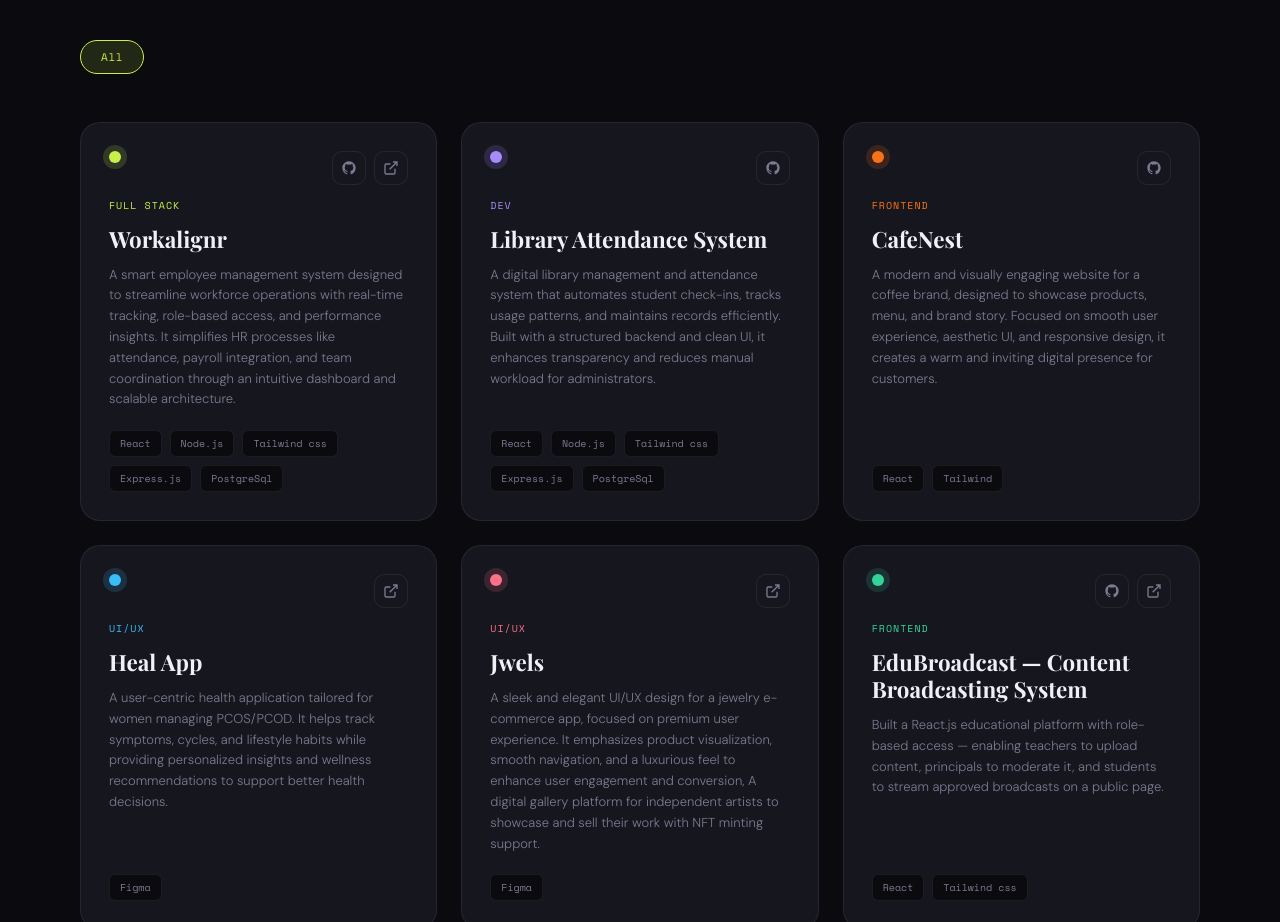
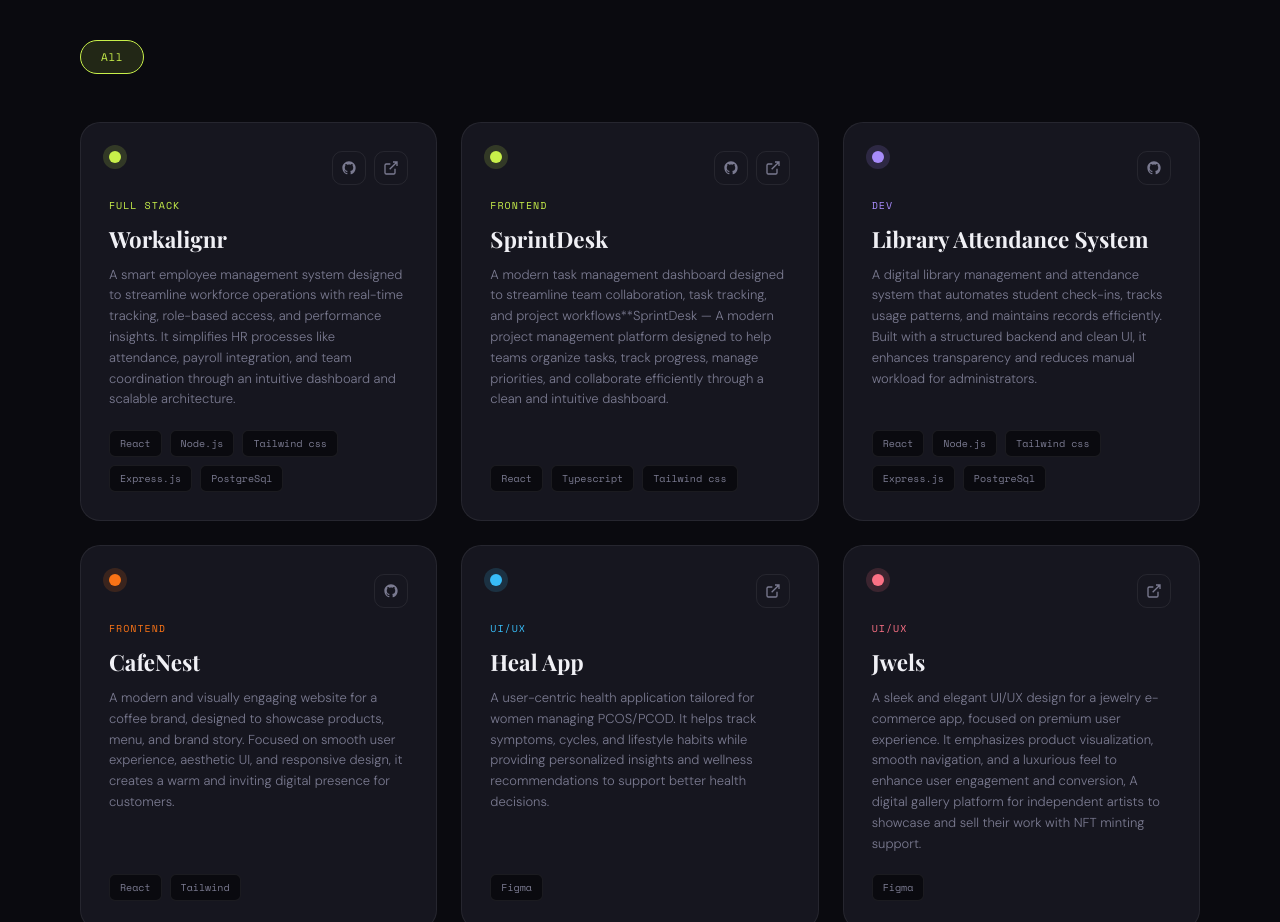
Before and after one commit to akritiofficial26/Portfolio_Website, a React (Create React App) app: page / in a window 1280 px wide. Shown: the part 5700-6622 px from the top of the page. Built offline with nearby package versions, Linux system fonts and the light colour scheme.

Commit message:
Project Added.

```diff
--- a/src/components/Projects/Projects.jsx
+++ b/src/components/Projects/Projects.jsx
@@ -12,8 +12,18 @@ const projects = [
     githubUrl: "https://github.com/adisharma-git/employee-management-system",
     liveUrl: "https://www.workalignr.in/landingPage",
   },
+   {
+    id: 2,
+    tag: "Frontend",
+    title: "SprintDesk",
+    desc: "A modern task management dashboard designed to streamline team collaboration, task tracking, and project workflows**SprintDesk — A modern project management platform designed to help teams organize tasks, track progress, manage priorities, and collaborate efficiently through a clean and intuitive dashboard.",
+    tech: ["React", "Typescript", "Tailwind css"],
+    color: "#c8f04a",
+    githubUrl: "https://github.com/akritiofficial26/sprintdesk",
+    liveUrl: "https://sprintdesk-sigma.vercel.app/login",
+  },
   {
-    id: 2,
+    id: 3,
     tag: "Dev",
     title: "Library Attendance System",
     desc: "A digital library management and attendance system that automates student check-ins, tracks usage patterns, and maintains records efficiently. Built with a structured backend and clean UI, it enhances transparency and reduces manual workload for administrators.",
@@ -23,7 +33,7 @@ const projects = [
     liveUrl: "",
   },
   {
-    id: 3,
+    id: 4,
     tag: "Frontend",
     title: "CafeNest",
     desc: "A modern and visually engaging website for a coffee brand, designed to showcase products, menu, and brand story. Focused on smooth user experience, aesthetic UI, and responsive design, it creates a warm and inviting digital presence for customers.",
@@ -33,27 +43,25 @@ const projects = [
     liveUrl: "",
   },
   {
-    id: 4,
+    id: 5,
     tag: "UI/UX",
     title: "Heal App",
     desc: "A user-centric health application tailored for women managing PCOS/PCOD. It helps track symptoms, cycles, and lifestyle habits while providing personalized insights and wellness recommendations to support better health decisions.",
     tech: ["Figma"],
     color: "#38bdf8",
-    liveUrl:
-      "https://www.figma.com/design/TFaJoDFTmg3QES3maUCYaY/HEAL?t=JuVocuLZuv3qtazk-0",
+    liveUrl:"https://www.figma.com/design/TFaJoDFTmg3QES3maUCYaY/HEAL?t=JuVocuLZuv3qtazk-0",
   },
   {
-    id: 5,
+    id: 6,
     tag: "ui/ux",
     title: "Jwels",
     desc: "A sleek and elegant UI/UX design for a jewelry e-commerce app, focused on premium user experience. It emphasizes product visualization, smooth navigation, and a luxurious feel to enhance user engagement and conversion, A digital gallery platform for independent artists to showcase and sell their work with NFT minting support.",
     tech: ["Figma"],
     color: "#fb7185",
-    liveUrl:
-      "https://www.figma.com/design/XjWsJ3lDIiDL4STBcwsweA/Jewelry-app-design?node-id=0-1&p=f&t=JuVocuLZuv3qtazk-0",
+    liveUrl:"https://www.figma.com/design/XjWsJ3lDIiDL4STBcwsweA/Jewelry-app-design?node-id=0-1&p=f&t=JuVocuLZuv3qtazk-0",
   },
   {
-    id: 6,
+    id: 7,
     tag: "Frontend",
     title: "EduBroadcast — Content Broadcasting System",
     desc: "Built a React.js educational platform with role-based access — enabling teachers to upload content, principals to moderate it, and students to stream approved broadcasts on a public page.",
@@ -65,8 +73,6 @@ const projects = [
 ];
 
 const filters = ["All"];
-
-// const filters = ['All', 'Development', 'Designing'];
 
 const Projects = () => {
   const [active, setActive] = useState("All");
@@ -82,7 +88,6 @@ const Projects = () => {
           Selected <em>Projects</em>
         </h2>
 
-        {/* Filter bar */}
         <div className="projects__filters">
           {filters.map((f) => (
             <button
@@ -95,7 +100,6 @@ const Projects = () => {
           ))}
         </div>
 
-        {/* Grid */}
         <div className="projects__grid">
           {filtered.map((p, i) => (
             <div
```
